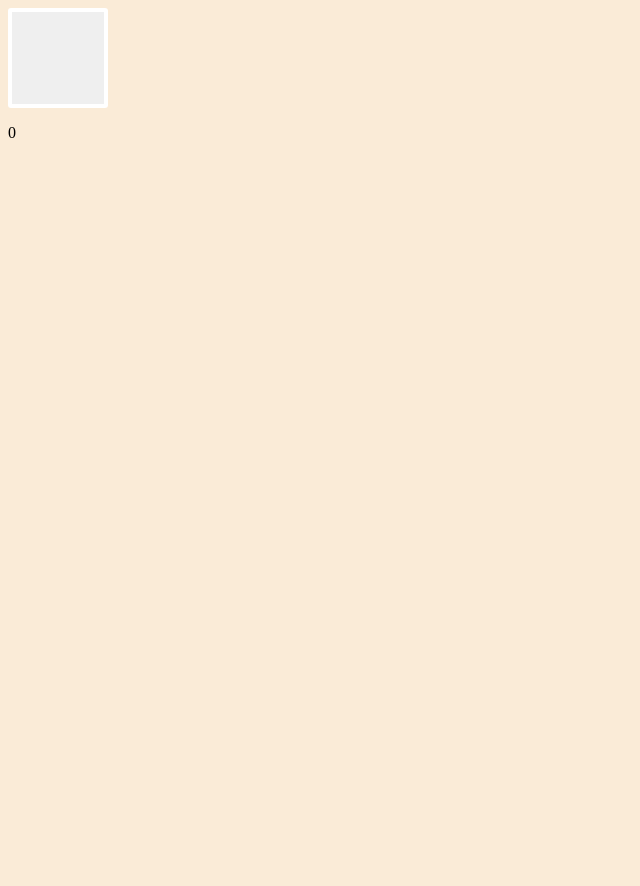
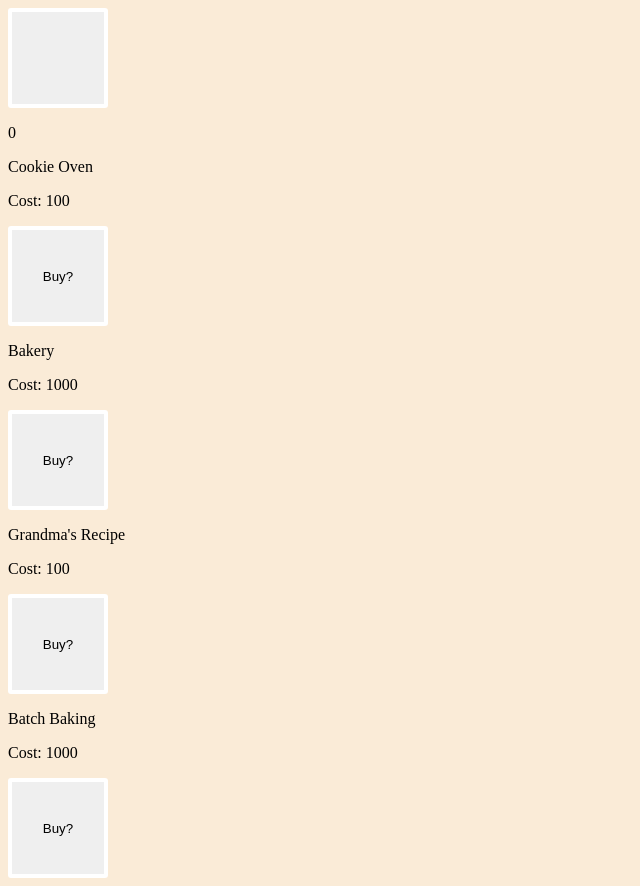
Before and after one commit to gpcroucher/week06-assignment, a React (Vite) app: page / in a window 1280 px wide. Shown: the whole page, without its empty margins (0-640 px from the left). Before the commit the page ends 800 px from the top, so only its background shows below. Built offline with nearby package versions, Linux system fonts and the light colour scheme.

Commit message:
upgrade menu working for cps and per click upgrades

```diff
--- a/src/App.jsx
+++ b/src/App.jsx
@@ -1,5 +1,6 @@
 import "./App.css";
 import Cookie from "./components/Cookie.jsx";
+import UpgradeMenu from "./components/UpgradeMenu.jsx";
 import { useState, useEffect } from "react";
 
 function App() {
@@ -22,6 +23,46 @@ function App() {
     <>
       <Cookie handleClick={clickCookie}></Cookie>
       <p>{cookies}</p>
+      <UpgradeMenu
+        upgrades={
+          /* dummy upgrades */ [
+            {
+              id: 1,
+              name: "Cookie Oven",
+              increase: 10,
+              cost: 100,
+            },
+            {
+              id: 2,
+              name: "Bakery",
+              increase: 100,
+              cost: 1000,
+            },
+          ]
+        }
+        statsIncreaser={increasePerSecond}
+        cookieSpender={spendCookies}
+      ></UpgradeMenu>
+      <UpgradeMenu
+        upgrades={
+          /* dummy upgrades */ [
+            {
+              id: 1,
+              name: "Grandma's Recipe",
+              increase: 1,
+              cost: 100,
+            },
+            {
+              id: 2,
+              name: "Batch Baking",
+              increase: 5,
+              cost: 1000,
+            },
+          ]
+        }
+        statsIncreaser={increasePerClick}
+        cookieSpender={spendCookies}
+      ></UpgradeMenu>
     </>
   );
 
@@ -32,6 +73,18 @@ function App() {
   function tickCookie() {
     setCookies(cookies + perSecond);
   }
+
+  function increasePerClick(number) {
+    setPerClick(perClick + number);
+  }
+
+  function increasePerSecond(number) {
+    setPerSecond(perSecond + number);
+  }
+
+  function spendCookies(number) {
+    setCookies(cookies - number);
+  }
 }
 
 export default App;
--- /dev/null
+++ b/src/components/UpgradeCard.jsx
@@ -0,0 +1,24 @@
+import PropTypes from "prop-types";
+
+export default function UpgradeCard(props) {
+  const upgrade = props.upgrade;
+
+  function buyUpgrade() {
+    props.cookieSpender(upgrade.cost);
+    props.statsIncreaser(upgrade.increase);
+  }
+
+  return (
+    <div>
+      <p>{upgrade.name}</p>
+      <p>Cost: {upgrade.cost}</p>
+      <button onClick={buyUpgrade}>Buy?</button>
+    </div>
+  );
+}
+
+UpgradeCard.propTypes = {
+  upgrade: PropTypes.object,
+  statsIncreaser: PropTypes.func,
+  cookieSpender: PropTypes.func,
+};
--- a/src/components/UpgradeMenu.jsx
+++ b/src/components/UpgradeMenu.jsx
@@ -1,3 +1,24 @@
-export default function UpgradeMenu() {
-  return <div>{/* upgrade cards */}</div>;
+import PropTypes from "prop-types";
+import UpgradeCard from "./UpgradeCard";
+
+export default function UpgradeMenu(props) {
+  const upgrades = props.upgrades;
+  return (
+    <div>
+      {upgrades.map((upgrade) => (
+        <UpgradeCard
+          key={upgrade.id}
+          upgrade={upgrade}
+          statsIncreaser={props.statsIncreaser}
+          cookieSpender={props.cookieSpender}
+        />
+      ))}
+    </div>
+  );
 }
+
+UpgradeMenu.propTypes = {
+  upgrades: PropTypes.array,
+  statsIncreaser: PropTypes.func,
+  cookieSpender: PropTypes.func,
+};
```
Also changed, not shown: 1 other file (tests, documents, lock files or other folders).
